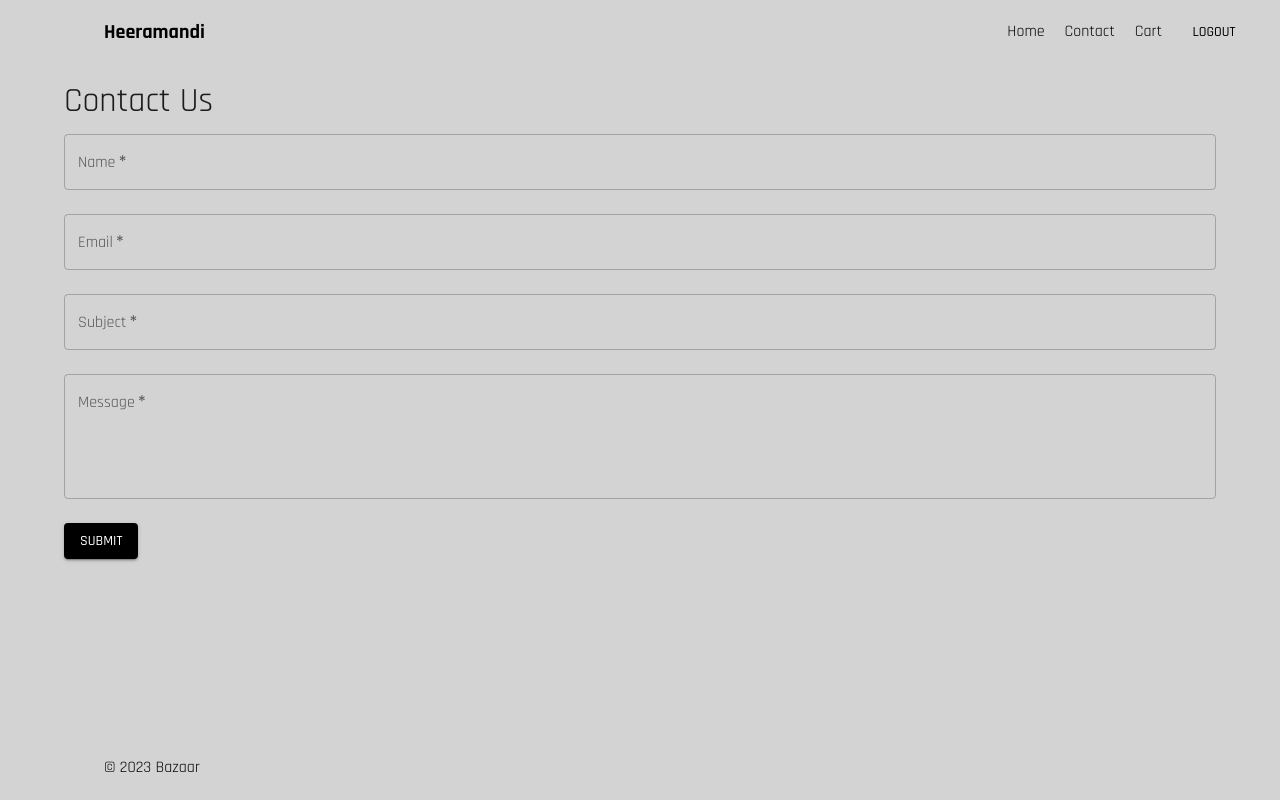
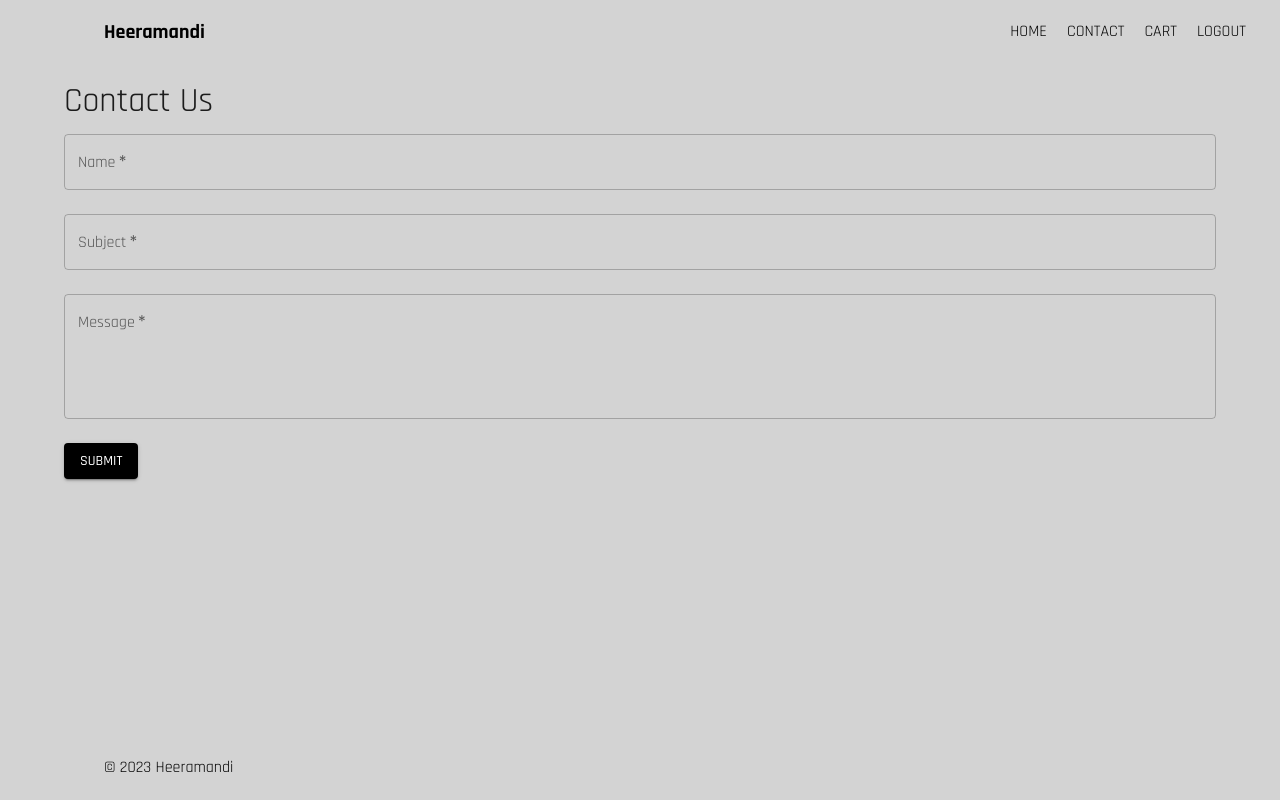
Before and after one commit to Yagnik007/frontend-react, a React (Create React App) app: page /contact in a window 1280 px wide. Built offline with nearby package versions, Linux system fonts and the light colour scheme; sample sign-in values are in the browser's storage.

Commit message:
afternoon

```diff
--- a/src/components/Cart.js
+++ b/src/components/Cart.js
@@ -17,8 +17,9 @@ import {
   Button,
   IconButton,
   Box,
+  LinearProgress,
 } from "@mui/material";
-import { Add, Remove, Delete } from "@mui/icons-material";
+import { Add, Remove } from "@mui/icons-material";
 import { debounce } from "../utils/debounce";
 import { useNavigate } from "react-router-dom";
 import { toast } from "react-toastify";
@@ -60,11 +61,16 @@ const Cart = () => {
 
   const getTotal = () => {
     const total = cartItems.reduce(
-      (total, item) => total + 40 + item.price * item.quantity,
+      (total, item) => total + item.price * item.quantity,
       0
     );
-    return total.toFixed(2);
+    return total;
   };
+
+  const shippingCost = 10;
+  const freeDeliveryThreshold = 1000;
+  const subtotal = getTotal();
+  const progress = Math.min((subtotal / freeDeliveryThreshold) * 100, 100);
 
   return (
     <Container
@@ -103,7 +109,7 @@ const Cart = () => {
                 >
                   <CardMedia
                     component="img"
-                    sx={{ width: 151 }}
+                    sx={{ width: 151, height: 151, objectFit: "cover" }}
                     image={item.image}
                     alt={item.name}
                   />
@@ -142,12 +148,16 @@ const Cart = () => {
                       </IconButton>
                     </Box>
                   </CardContent>
-                  <IconButton
+                  <Button
                     onClick={() => handleRemoveItem(item.productId)}
-                    sx={{ marginLeft: "auto" }}
+                    sx={{
+                      marginLeft: "auto",
+                      color: "red",
+                      fontSize: "0.8rem",
+                    }}
                   >
-                    <Delete />
-                  </IconButton>
+                    Remove
+                  </Button>
                 </Card>
               </Grid>
             ))}
@@ -156,6 +166,7 @@ const Cart = () => {
       </Box>
 
       {/* Payment Details Section */}
+      {cartItems.length > 0 && (
         <Box
           sx={{
             flex: "0 1 30%",
@@ -170,13 +181,35 @@ const Cart = () => {
             Payment Details
           </Typography>
           <Typography variant="subtitle1" gutterBottom>
-          Subtotal: $ {getTotal() - 40}
+            Subtotal: $ {subtotal.toFixed(2)}
           </Typography>
+          {subtotal < freeDeliveryThreshold && (
+            <>
               <Typography variant="subtitle1" gutterBottom>
-          Shipping: $ 10
+                Shipping: $ {shippingCost.toFixed(2)}
               </Typography>
+              <LinearProgress
+                variant="determinate"
+                value={progress}
+                sx={{ marginY: 2 }}
+              />
+              <Typography variant="body2" color="textSecondary">
+                Add ${freeDeliveryThreshold - subtotal} more to get free
+                delivery!
+              </Typography>
+            </>
+          )}
+          {subtotal >= freeDeliveryThreshold && (
+            <Typography variant="h6" color="green" gutterBottom>
+              Your order is eligible for free delivery!
+            </Typography>
+          )}
           <Typography variant="h5" gutterBottom sx={{ fontWeight: "bold" }}>
-          Total: $ {getTotal()}
+            Total: $
+            {(subtotal >= freeDeliveryThreshold
+              ? subtotal
+              : subtotal + shippingCost
+            ).toFixed(2)}
           </Typography>
           <Button
             variant="contained"
@@ -188,6 +221,7 @@ const Cart = () => {
             Check out
           </Button>
         </Box>
+      )}
     </Container>
   );
 };
--- a/src/components/Contact.js
+++ b/src/components/Contact.js
@@ -43,17 +43,6 @@ const Contact = () => {
           <Grid item xs={12}>
             <TextField
               fullWidth
-              label="Email"
-              name="email"
-              type="email"
-              value={form.email}
-              onChange={handleChange}
-              required
-            />
-          </Grid>
-          <Grid item xs={12}>
-            <TextField
-              fullWidth
               label="Subject"
               name="subject"
               value={form.subject}
--- a/src/components/Footer.js
+++ b/src/components/Footer.js
@@ -27,7 +27,7 @@ const Footer = () => {
             fontFamily: "Rajdhani, sans-serif",
           }}
         >
-          &copy; 2023 Bazaar
+          &copy; 2023 Heeramandi
         </Typography>
         {/* <div>
           <Link
--- a/src/components/Navbar.js
+++ b/src/components/Navbar.js
@@ -1,6 +1,6 @@
 import React, { useEffect, useState } from "react";
 import { Link, useNavigate } from "react-router-dom";
-import { AppBar, Toolbar, Typography, Button } from "@mui/material";
+import { AppBar, Toolbar, Typography } from "@mui/material";
 import { toast } from "react-toastify";
 import { useDispatch, useSelector } from "react-redux";
 import { setUser, isLogin } from "../store/userSlice";
@@ -62,7 +62,7 @@ const Navbar = () => {
             fontFamily: "Rajdhani, sans-serif",
           }}
         >
-          Home
+          HOME
         </Link>
         <Link
           to="/contact"
@@ -73,7 +73,7 @@ const Navbar = () => {
             fontFamily: "Rajdhani, sans-serif",
           }}
         >
-          Contact
+          CONTACT
         </Link>
         {isLoginState ? (
           <>
@@ -87,18 +87,20 @@ const Navbar = () => {
               }}
               onClick={checkCart}
             >
-              Cart
+              CART
             </Link>
-            <Button
-              onClick={handleLogout}
-              sx={{
+            <Link
+              to="/login"
+              style={{
+                textDecoration: "none",
                 color: "black",
                 margin: "0 10px",
                 fontFamily: "Rajdhani, sans-serif",
               }}
+              onClick={handleLogout}
             >
-              Logout
-            </Button>
+              LOGOUT
+            </Link>
           </>
         ) : (
           <>
--- a/src/index.js
+++ b/src/index.js
@@ -8,7 +8,7 @@ import CssBaseline from "@mui/material/CssBaseline";
 
 const theme = createTheme({
   typography: {
-    fontFamily: "Rajdhani, sans-serif"
+    fontFamily: "Rajdhani, sans-serif",
   },
   palette: {
     background: {
```
Also changed, not shown: src/utils/low-poly-grid-haikei.svg (added). Lines whose indentation alone changed are shown as unchanged.
